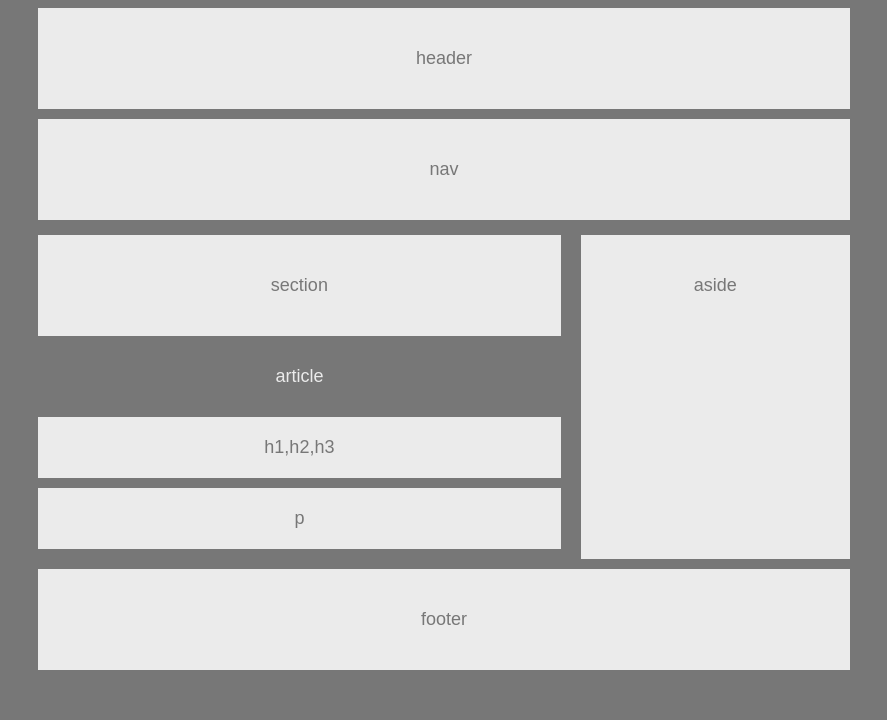
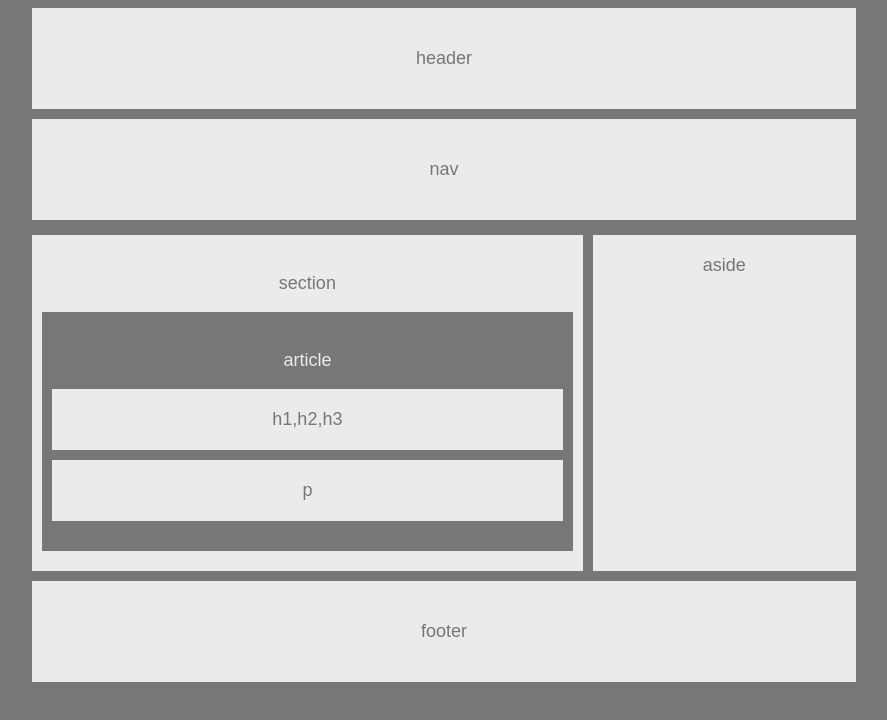
Before and after one commit to b3n0h/HW-Wireframe, a plain HTML site: page index.html in a window 1280 px wide. Shown: the whole page, without its empty margins (196-1083 px from the left). Drawn offline with Linux system fonts and the light colour scheme.

Commit message:
added p tags and adjusted padding and margins

```diff
--- a/index.html
+++ b/index.html
@@ -11,12 +11,14 @@
 <body>
     <header class="head">header</header>
     <nav class="nav">nav</nav>
-    <div class="section">section</div>
-    <div class="aside">aside</div>
-    <div class="article">article</div>
-    <div class="headers">h1,h2,h3</div>
-    <div class="paragraph">p</div>
-    <div class="footer">footer</div>
+    <aside class="aside">aside</aside>
+    <section class="section"><p>section</p>
+        <article class="article"><p>article</p>
+            <div class="headers">h1,h2,h3</div>
+            <div class="paragraph">p</div>
+        </article>
+    </section>
+    <footer class="footer">footer</footer>
 </body>
 
 </html>
--- a/style.css
+++ b/style.css
@@ -41,9 +41,7 @@ body {
   grid-column-end: 4;
   grid-row-start: 5;
   grid-row-end: 6;
-  padding: 40px 0px 40px 0px;
-  margin:0px 10px 10px 0px;
-
+  padding: 20px 10px 20px 10px
 
 }
 
@@ -55,7 +53,7 @@ body {
   grid-column-end: 5;
   grid-row-start: 5;
   grid-row-end: 11;
-  padding: 40px 0px 0px 0px;
+  padding: 20px 0px 20px 0px;
   margin-left: 10px;
 
 }
@@ -69,13 +67,13 @@ body {
   grid-column-end: 4;
   grid-row-start: 6;
   grid-row-end: 7;
-  padding: 20px 0px 20px 0px;
-  margin: 0px 10px 10px 0px;
+  padding: 20px 10px 20px 10px;
 
 }
 
 .headers {
   background: #ebebeb;
+  color: #777;
   text-align: center;
   width: auto;
   grid-column-start: 2;
@@ -83,12 +81,13 @@ body {
   grid-row-start: 8;
   grid-row-end: 9;
   padding: 20px 0px 20px 0px;
-  margin: 0px 10px 10px 0px;
+  margin: 0px 0px 10px 0px;
 
 }
 
 .paragraph {
   background: #ebebeb;
+  color: #777;
   text-align: center;
   width: auto;
   grid-column-start: 2;
@@ -96,7 +95,7 @@ body {
   grid-row-start: 10;
   grid-row-end: 11;
   padding: 20px 0px 20px 0px;
-  margin: 0px 10px 10px 0px;
+  margin: 0px 0px 10px 0px;
 
 }
 
```
